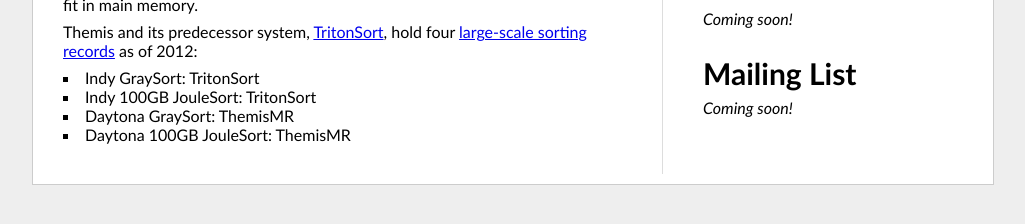
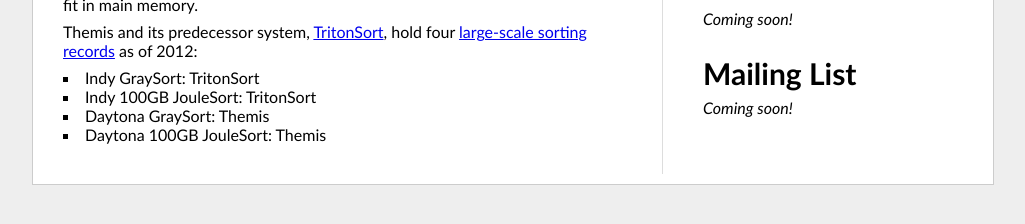
Before and after one commit to themisdata/themis.sysnet.ucsd.edu, a Jekyll site: the page built from index.html, in a window 1280 px wide. Shown: the part 270-494 px from the top of the page, without its empty margins (127-1152 px from the left). Built offline with Jekyll 4.4.1, drawn with Linux system fonts in a browser that asks for light colours.

Commit message:
Minor tweaks to People, plus uploading Themis SoCC camera-ready

```diff
--- a/index.html
+++ b/index.html
@@ -16,6 +16,6 @@
 <ul>
   <li>Indy GraySort: TritonSort</li>
   <li>Indy 100GB JouleSort: TritonSort</li>
-  <li>Daytona GraySort: ThemisMR</li>
-  <li>Daytona 100GB JouleSort: ThemisMR</li>
+  <li>Daytona GraySort: Themis</li>
+  <li>Daytona 100GB JouleSort: Themis</li>
 </ul>
--- a/people.html
+++ b/people.html
@@ -12,7 +12,7 @@
 </ul>
 <h2>Project Alumni</h2>
 <ul>
-  <li><a href="http://www.cs.ucr.edu/~harsha/">Harsha Madhyastha (UC Riverside)</a></li>
+  <li><a href="http://www.cs.ucr.edu/~harsha/">Harsha Madhyastha</a> (UC Riverside)</li>
   <li>Radhika Niranjan Mysore (UC San Diego)</li>
   <li><a href="http://www.alexpucher.com/">Alexander Pucher</a> (UC Santa Barbara)</li>
   <li><a href="http://cseweb.ucsd.edu/~rkapoor/">Rishi Kapoor</a> (UC San Diego)</li>
```
Also changed, not shown: 1 other file.
